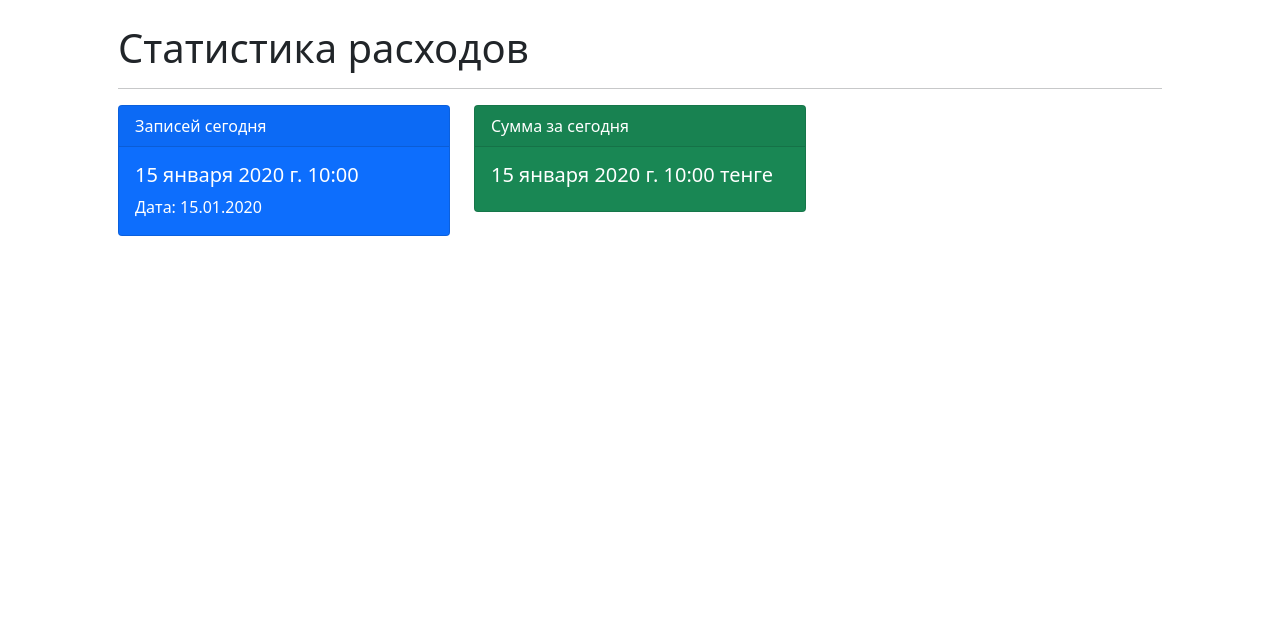
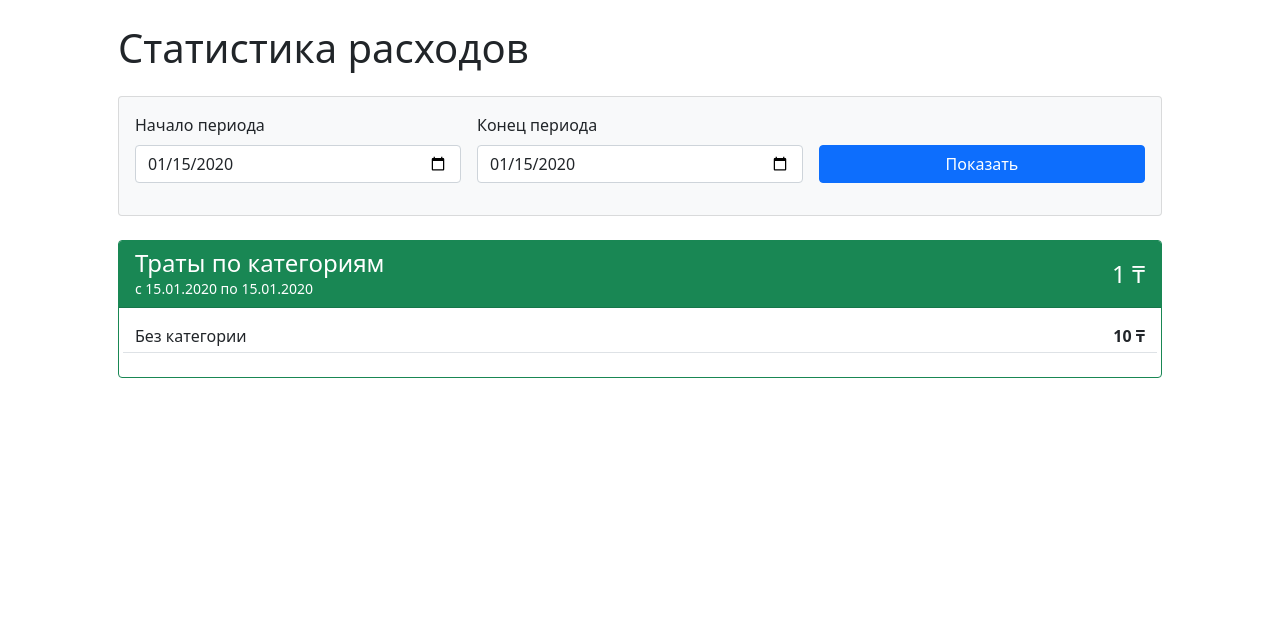
Before and after one commit to RustemYeldessov/expenzo, a Django app: template expenzo/templates/analytics/statistics.html in a window 1280 px wide. Shown: the part 56-674 px from the top of the page. Run offline with Django 5.2, Linux system fonts and the light colour scheme; the template is opened without the code that fills it: most values are stand-ins (such as "Sample title", 1, 10 or a date in 2020); some libraries are stand-ins or nearby versions.

Commit message:
refactor: Update statistics.html

```diff
--- a/expenzo/templates/analytics/statistics.html
+++ b/expenzo/templates/analytics/statistics.html
@@ -1,31 +1,58 @@
 {% extends "base.html" %}
 {% load i18n django_bootstrap5 %}
+{% load humanize %}
 
 {% block content %}
 <div class="container mt-4">
-    <h1>Статистика расходов</h1>
-    <hr>
-    <div class="row">
-        <div class="col-md-4">
-            <div class="card text-white bg-primary mb-3">
-                <div class="card-header">Записей сегодня</div>
+    <h1 class="mb-4">Статистика расходов</h1>
+
+    <div class="card mb-4 bg-light">
+        <div class="card-body">
+            <form method="get" class="row g-3 align-items-end">
+                <div class="col-md-4">
+                    <label for="start_date" class="form-label">Начало периода</label>
+                    <input type="date" name="start_date" id="start_date" class="form-control" value="{{ start_date|date:'Y-m-d' }}">
+                </div>
+                <div class="col-md-4">
+                    <label for="end_date" class="form-label">Конец периода</label>
+                    <input type="date" name="end_date" id="end_date" class="form-control" value="{{ end_date|date:'Y-m-d' }}">
+                </div>
+                <div class="col-md-4">
+                    <button type="submit" class="btn btn-primary w-100">Показать</button>
+                </div>
+            </form>
+        </div>
+    </div>
+
+    <div class="row g-4">
+        <div class="col-12 mt-4">
+            <div class="card border-success">
+                <div class="card-header bg-success text-white d-flex justify-content-between align-items-center">
+                    <div>
+                        <h4 class="mb-0">Траты по категориям</h4>
+                        <small>с {{ start_date|date:"d.m.Y" }} по {{ end_date|date:"d.m.Y" }}</small>
+                    </div>
+                    <div class="text-end">
+                        <span class="h4 mb-0">{{ total_sum_by_period|floatformat:0|intcomma }} ₸</span>
+                    </div>
+                </div>
+
                 <div class="card-body">
-                    <h5 class="card-title">{{ count_today }}</h5>
-                    <p class="card-text">Дата: {{ today|date:"d.m.Y" }}</p>
-                </div>
-            </div>
-        </div>
-        <div class="col-md-4">
-            <div class="card text-white bg-success mb-3">
-                <div class="card-header">Сумма за сегодня</div>
-                <div class="card-body">
-                    <h5 class="card-title">{{ sum_today }} тенге</h5>
+                    <div class="row">
+                        {% for item in expenses_by_category %}
+                            <div class="col-12 mb-2 border-bottom pb-1">
+                                <div class="d-flex justify-content-between">
+                                    <span>{{ item.category__name|default:"Без категории" }}</span>
+                                    <span class="fw-bold">{{ item.sum|floatformat:0|intcomma }} ₸</span>
+                                </div>
+                            </div>
+                        {% empty %}
+                            <div class="col-12 text-center text-muted">За выбранный период расходов не найдено</div>
+                        {% endfor %}
+                    </div>
                 </div>
             </div>
         </div>
     </div>
 </div>
 {% endblock %}
-
-</body>
-</html>
```
